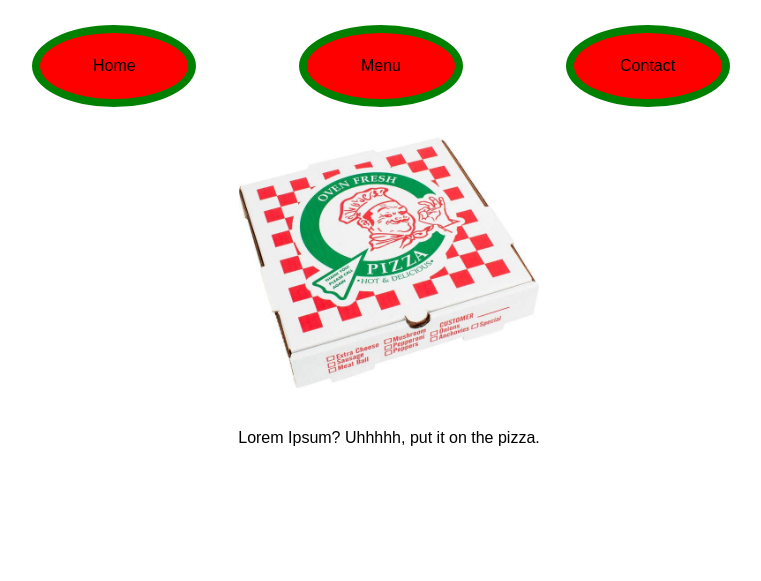
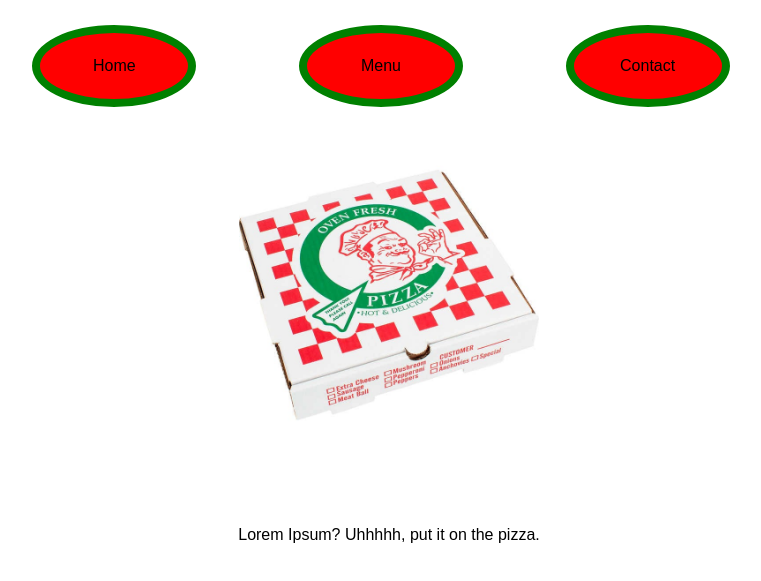
Before and after one commit to LuJaWi/top-restaurant-page, a website built with webpack: page dist/index.html in a window 1280 px wide. Shown: the part 61-642 px from the top of the page, without its empty margins (259-1020 px from the left). Built offline with nearby package versions, Linux system fonts and the light colour scheme.

Commit message:
Beginning construction of basic nav function

```diff
--- a/src/index.js
+++ b/src/index.js
@@ -32,6 +32,15 @@ function navBar () {
   navBar.appendChild(menuButton);
   navBar.appendChild(contactButton);
 
+  const pageContent = document.createElement('div');
+  pageContent.classList.add('page-content');
+
+  element.appendChild(pageContent);
+
+  homeButton.addEventListener('click', () => {});
+  menuButton.addEventListener('click', () => {});
+  contactButton.addEventListener('click', () => {});
+
   return element;
 };
 
@@ -46,15 +55,22 @@ function homePage () {
   element.appendChild(myIcon);
 
   // Page Content
-  const pageContent = document.createElement('p');
-  pageContent.innerText = "Lorem Ipsum? Uhhhhh, put it on the pizza.";
+  const pageDescription = document.createElement('p');
+  pageDescription.innerText = "Lorem Ipsum? Uhhhhh, put it on the pizza.";
 
-  element.appendChild(pageContent);
+  element.appendChild(pageDescription);
 
   return element;
 };
 
+function menuPage () {
+  const element = document.createElement('div');
+  element.innerText = "Test"
+  return element;
+};
+
 const contentDivSelector = document.getElementById('content');
+contentDivSelector.appendChild(navBar());
 
-contentDivSelector.appendChild(navBar());
-contentDivSelector.appendChild(homePage());
+const pageContentSelector = document.querySelector('.page-content');
+pageContentSelector.appendChild(homePage());
--- a/src/style.css
+++ b/src/style.css
@@ -28,5 +28,7 @@ body {
   display: flex;
   flex-direction: column;
   align-items: center;
+  justify-content: space-around;
   width: 100vw;
+  height: 60vh;
 }
```
Also changed, not shown: dist/bundle.js.
